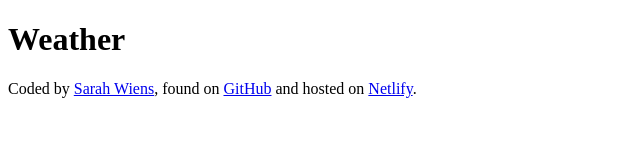
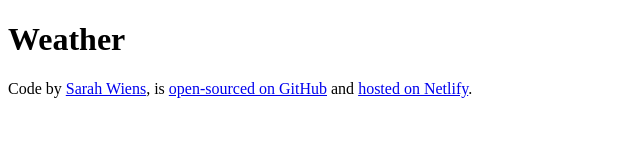
Before and after one commit to sarahwiens/weather, a plain HTML site: page index.html in a window 1280 px wide. Shown: the whole page, without its empty margins (0-640 px from the left). Drawn offline with Linux system fonts and the light colour scheme.

Commit message:
updated footer copy

```diff
--- a/index.html
+++ b/index.html
@@ -8,13 +8,15 @@
   <body>
     <h1>Weather</h1>
     <footer>
-      Coded by
+      Code by
       <a href="https://github.com/sarahwiens" target="_blank">Sarah Wiens</a>,
-      found on
-      <a href="https://github.com/sarahwiens/weather" target="_blank">GitHub</a>
-      and hosted on
+      is
+      <a href="https://github.com/sarahwiens/weather" target="_blank"
+        >open-sourced on GitHub</a
+      >
+      and
       <a href="https://sarahwiens-weatherapp.netlify.app/" target="_blank"
-        >Netlify</a
+        >hosted on Netlify</a
       >.
     </footer>
   </body>
```
